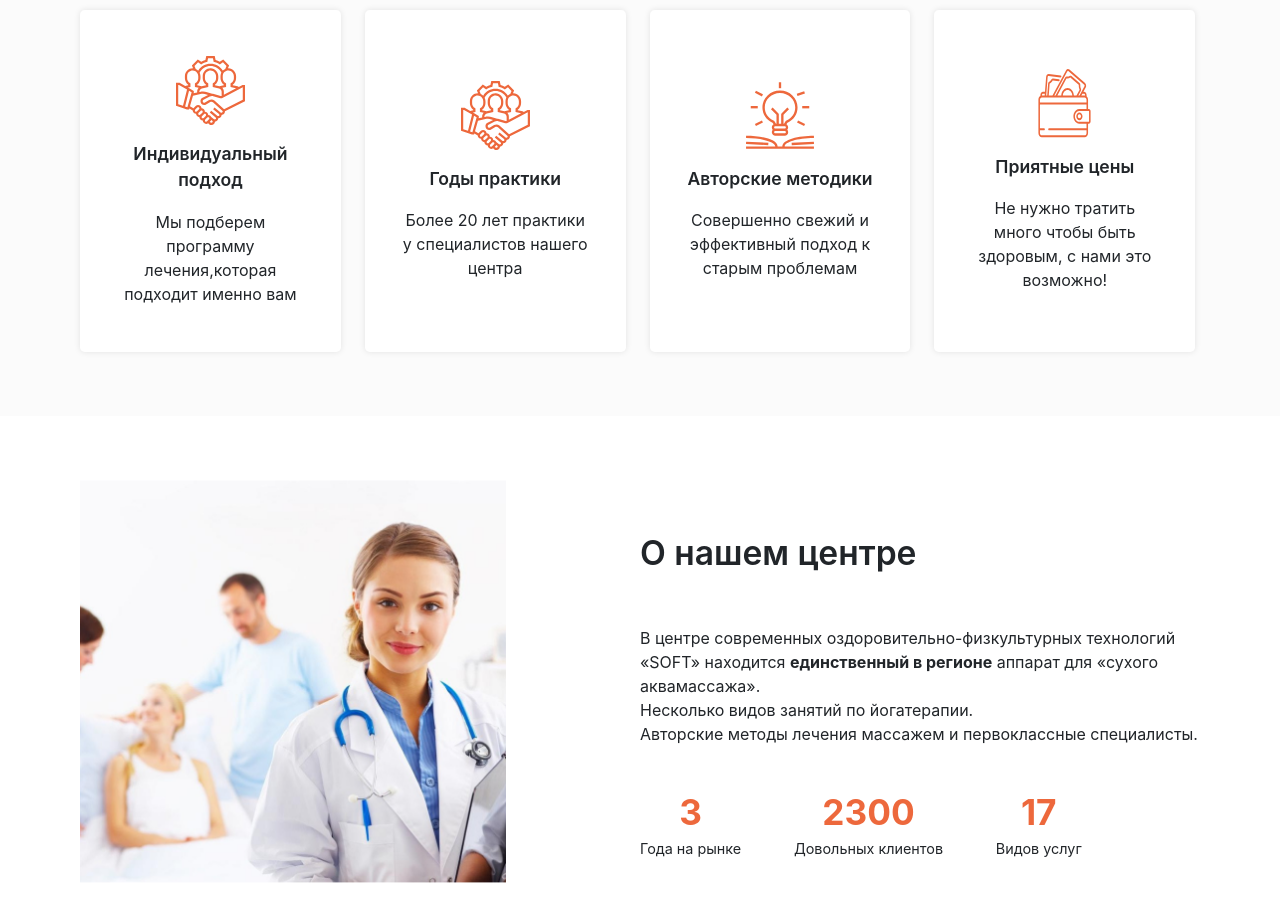
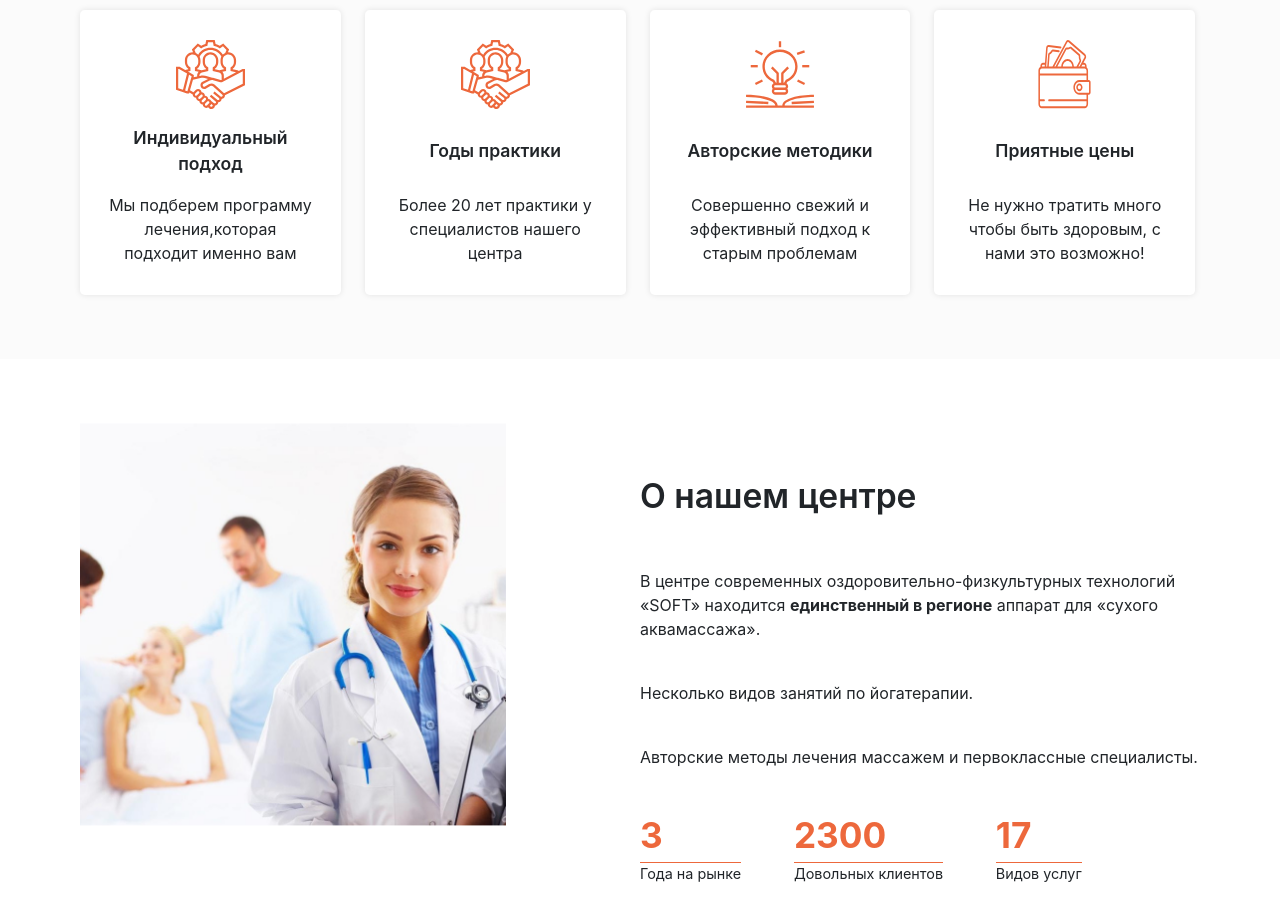
Before and after one commit to danilbakshaev/soft-clinic, a website: page app/index.html in a window 1280 px wide. Shown: the part 1580-2502 px from the top of the page. Drawn offline with Linux system fonts and the light colour scheme.

Commit message:
Корректировки

```diff
--- a/app/index.html
+++ b/app/index.html
@@ -119,10 +119,10 @@
 		<div class="centerWrap">
 			<div class="items flex">
 				<div class="item flex flex-just_center text-centr flex-direction_column">
-					<div class="cont">
+					<div>
 						<img src="img/why_are_we/team (1).svg" alt="">
 					</div>
-						<div class="tbc flex-align_center">
+						<div class="tbc flex flex-just_center flex-align_center">
 							<span>Индивидуальный подход</span>
 						</div>
 						<div class="cont">
@@ -130,10 +130,10 @@
 						</div>
 				</div>
 				<div class="item flex flex-just_center text-centr flex-direction_column">
-						<div class="cont">
+						<div>
 							<img src="img/why_are_we/team (1).svg" alt="">
 						</div>
-							<div class="tbc flex-align_center">
+							<div class="tbc flex flex-just_center flex-align_center">
 								<span>Годы практики</span>
 							</div>
 							<div class="cont">
@@ -141,10 +141,10 @@
 							</div>
 				</div>
 				<div class="item flex flex-just_center text-centr flex-direction_column">
-						<div class="cont">
+						<div>
 							<img src="img/why_are_we/knowledge.svg" alt="">
 						</div>
-							<div class="tbc flex-align_center">
+							<div class="tbc flex flex-just_center flex-align_center">
 								<span>Авторские методики</span>
 							</div>
 							<div class="cont">
@@ -152,10 +152,10 @@
 							</div>
 				</div>
 				<div class="item flex flex-just_center text-centr flex-direction_column">
-						<div class="cont">
+						<div>
 							<img src="img/why_are_we/Group 2.svg" alt="">
 						</div>
-							<div class="tbc flex-align_center">
+							<div class="tbc flex flex-just_center flex-align_center">
 								<span>Приятные цены</span>
 							</div>
 							<div class="cont">
@@ -176,24 +176,19 @@
 			</div>
 			<div class="block2">
 				<h2>О нашем центре</h2>
-				<p>
-					В центре современных оздоровительно-физкультурных технологий «SOFT»
-					находится <b>единственный в регионе</b> аппарат для «сухого аквамассажа».
-					<br>
-					Несколько видов занятий по йогатерапии.
-					<br>
-					Авторские методы лечения массажем и первоклассные специалисты.
-				</p>
+				<p>В центре современных оздоровительно-физкультурных технологий «SOFT» находится <b>единственный в регионе</b> аппарат для «сухого аквамассажа».</p>
+				<p>Несколько видов занятий по йогатерапии.</p>
+				<p>Авторские методы лечения массажем и первоклассные специалисты.</p>
 				<div class="flex">
-					<div class="flex flex-direction_column text-centr">
+					<div class="flex flex-direction_column">
 						<span class="score">3</span>
 						<span class="sentence">Года на рынке</span>
 					</div>
-					<div class="indent flex flex-direction_column text-centr">
+					<div class="indent flex flex-direction_column">
 						<span class="score">2300</span>
 						<span class="sentence">Довольных клиентов</span>
 					</div>
-					<div class="flex flex-direction_column text-centr">
+					<div class="flex flex-direction_column">
 						<span class="score">17</span>
 						<span class="sentence">Видов услуг</span>
 					</div>
--- a/app/sass/main.sass
+++ b/app/sass/main.sass
@@ -155,31 +155,27 @@ h5
 			box-shadow: 0rem 0rem 0.4rem rgba(0, 0, 0, 0.1)
 			width: calc(25% - 1.2rem)
 			border-radius: 0.3rem
-			padding: 2.9rem 2.3rem
+			padding: 1.9rem 1.8rem
 			margin: 0 .75rem
 			&:first-child
 				margin-left: 0
 			&:last-child
 				margin-right: 0
-
 		img
 			width: 4.3rem
 			height: 4.3rem
 		p
 			margin: 0
-
 		span
-
 		.tbc
 			margin: 1rem 0
 			font-weight: 600
 			font-size: 1.1rem
+			height: 3.25rem
 		.cont
 			font-weight: 400
 			font-size: 1rem
 			line-height: 1.5rem
-
-
 
 //  блок "о нашем центре"
 .about_our_center
@@ -206,6 +202,8 @@ h5
 		color: $Orange
 		font-weight: 700
 		font-size: 2.2rem
+		border-bottom: 0.1rem solid $Orange
+
 		// line-height: 1.5rem
 	.sentence
 		font-weight: 400
```
Also changed, not shown: app/css/styles.min.css.
